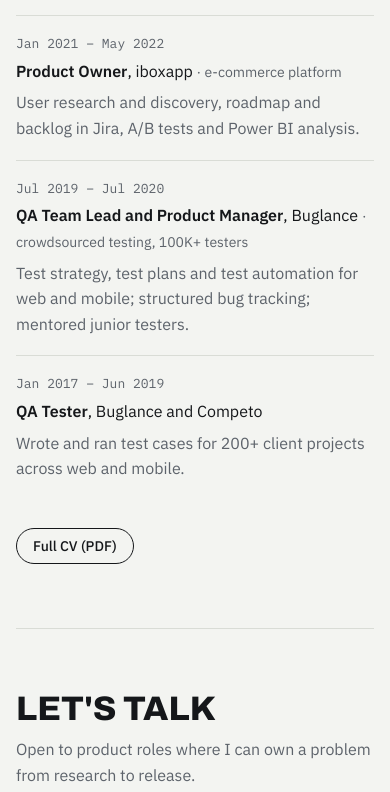
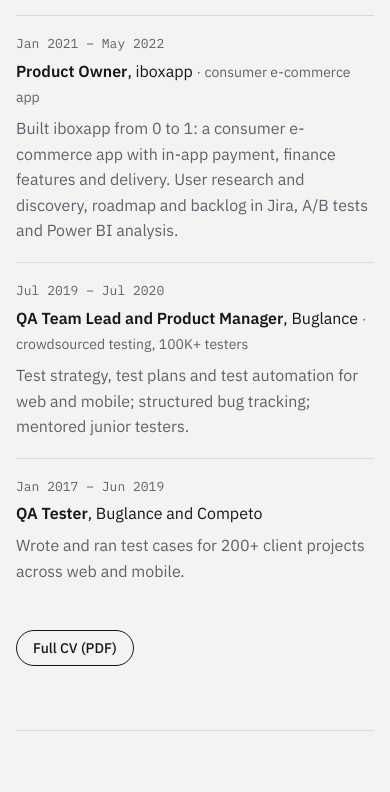
Before and after one commit to nicatakbarov/portfolio, a plain HTML site: page index.html in a window 390 px wide. Shown: the part 4264-5056 px from the top of the page. Drawn offline with Linux system fonts and the light colour scheme.

Commit message:
iboxapp: 0 to 1; CV without phone number
Co-Authored-By: Claude Opus 5.5 <noreply@anthropic.com>

```diff
--- a/index.html
+++ b/index.html
@@ -273,7 +273,7 @@ footer { font: 400 12px/1 var(--mono); color: var(--muted); padding-block: 0 32p
     <ol class="timeline">
       <li><span class="when">Oct 2025 – now</span><div><b>Co-founder and Product Lead</b>, Testavi <span class="what">AI QA platform, Berlin</span><p>Visual AI agents that test web app user flows from plain-English instructions. Owns discovery, positioning and the core agent features.</p></div></li>
       <li><span class="when">Apr 2020 – Nov 2025</span><div><b>Product Manager → Product Owner → CPO</b>, NetTech LLC <span class="what">web and mobile agency, 51–200 people</span><p>Led the product team as CPO: product strategy, KPIs and priorities across the client portfolio, Scrum delivery with design, engineering and QA.</p></div></li>
-      <li><span class="when">Jan 2021 – May 2022</span><div><b>Product Owner</b>, iboxapp <span class="what">e-commerce platform</span><p>User research and discovery, roadmap and backlog in Jira, A/B tests and Power BI analysis.</p></div></li>
+      <li><span class="when">Jan 2021 – May 2022</span><div><b>Product Owner</b>, iboxapp <span class="what">consumer e-commerce app</span><p>Built iboxapp from 0 to 1: a consumer e-commerce app with in-app payment, finance features and delivery. User research and discovery, roadmap and backlog in Jira, A/B tests and Power BI analysis.</p></div></li>
       <li><span class="when">Jul 2019 – Jul 2020</span><div><b>QA Team Lead and Product Manager</b>, Buglance <span class="what">crowdsourced testing, 100K+ testers</span><p>Test strategy, test plans and test automation for web and mobile; structured bug tracking; mentored junior testers.</p></div></li>
       <li><span class="when">Jan 2017 – Jun 2019</span><div><b>QA Tester</b>, Buglance and Competo <p>Wrote and ran test cases for 200+ client projects across web and mobile.</p></div></li>
     </ol>
```
Also changed, not shown: 1 other file.
